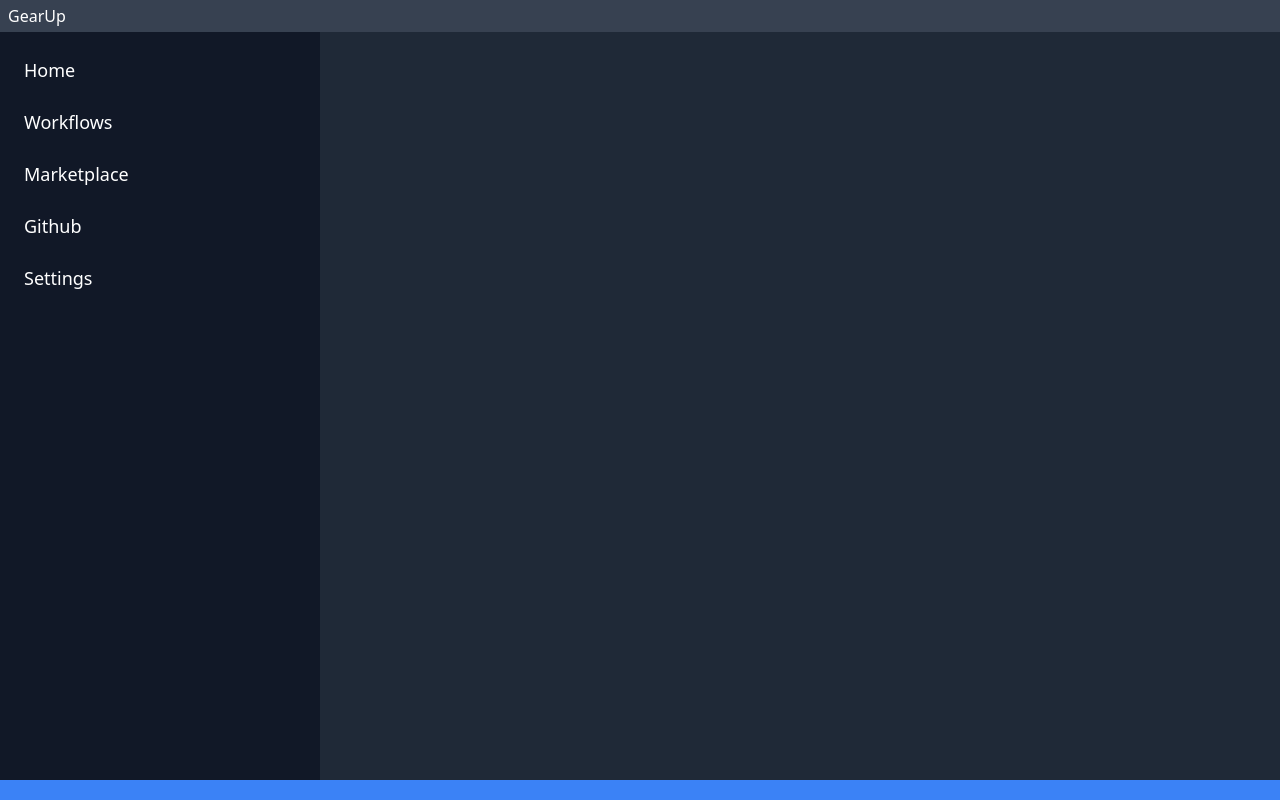
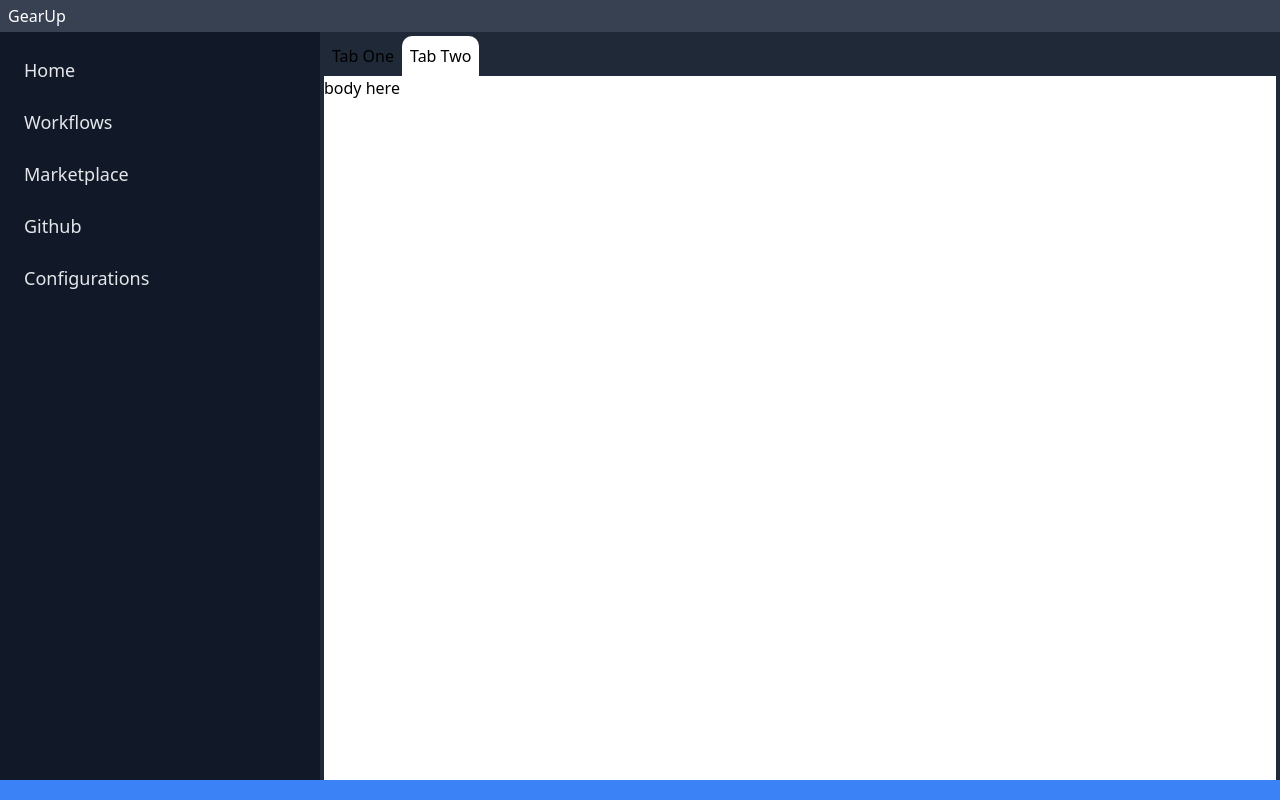
Before and after one commit to ndaba1/electron-app, a Vue app: page / in a window 1280 px wide. Built offline with nearby package versions, Linux system fonts and the light colour scheme.

Commit message:
update: added primitive tabs

```diff
--- a/src/App.vue
+++ b/src/App.vue
@@ -1,5 +1,5 @@
 <template>
-  <Layout>
+  <Layout class="drag">
     <template v-slot:body>
       <router-view />
     </template>
@@ -18,4 +18,8 @@ export default defineComponent({
 });
 </script>
 
-<style></style>
+<style>
+.drag {
+  -webkit-app-region: drag;
+}
+</style>
--- a/src/components/Layout.vue
+++ b/src/components/Layout.vue
@@ -7,7 +7,7 @@
   <div class="no-drag flex flex-col">
     <div class="flex">
       <div
-        class="sidebar h-screen w-1/4 bg-gray-900 text-white p-4 overflow-y-scroll pt-10"
+        class="sidebar h-screen w-1/4 bg-gray-900 text-gray-200 p-4 overflow-y-scroll pt-10"
       >
         <div v-for="item in sidebarItems" :key="item" class="">
           <div
@@ -17,8 +17,16 @@
           </div>
         </div>
       </div>
-      <div class="h-screen flex-1 flex-shrink bg-gray-800">
-        <slot name="body"> </slot>
+      <div class="h-screen flex-1 flex-shrink bg-gray-800 overflow-hidden">
+        <div class="p-1 pt-9">
+          <template class="flex">
+            <div class="tab p-2">Tab One</div>
+            <div class="tab p-2 active">Tab Two</div>
+          </template>
+          <div class="h-screen bg-white">
+            <slot name="body"> </slot>
+          </div>
+        </div>
       </div>
     </div>
     <div
@@ -36,7 +44,13 @@ export default defineComponent({
   name: "Layout",
   data() {
     return {
-      sidebarItems: ["Home", "Workflows", "Marketplace", "Github", "Settings"],
+      sidebarItems: [
+        "Home",
+        "Workflows",
+        "Marketplace",
+        "Github",
+        "Configurations",
+      ],
     };
   },
   methods: {
@@ -69,4 +83,16 @@ export default defineComponent({
   background-color: rgba(255, 255, 255, 0.3);
   border-radius: 1rem;
 }
+
+.tab {
+  border-top-left-radius: 10px;
+  border-top-right-radius: 10px;
+
+  border-bottom-left-radius: -100px;
+  border-top-right-radius: -100px;
+}
+
+.tab.active {
+  background-color: white;
+}
 </style>
```
